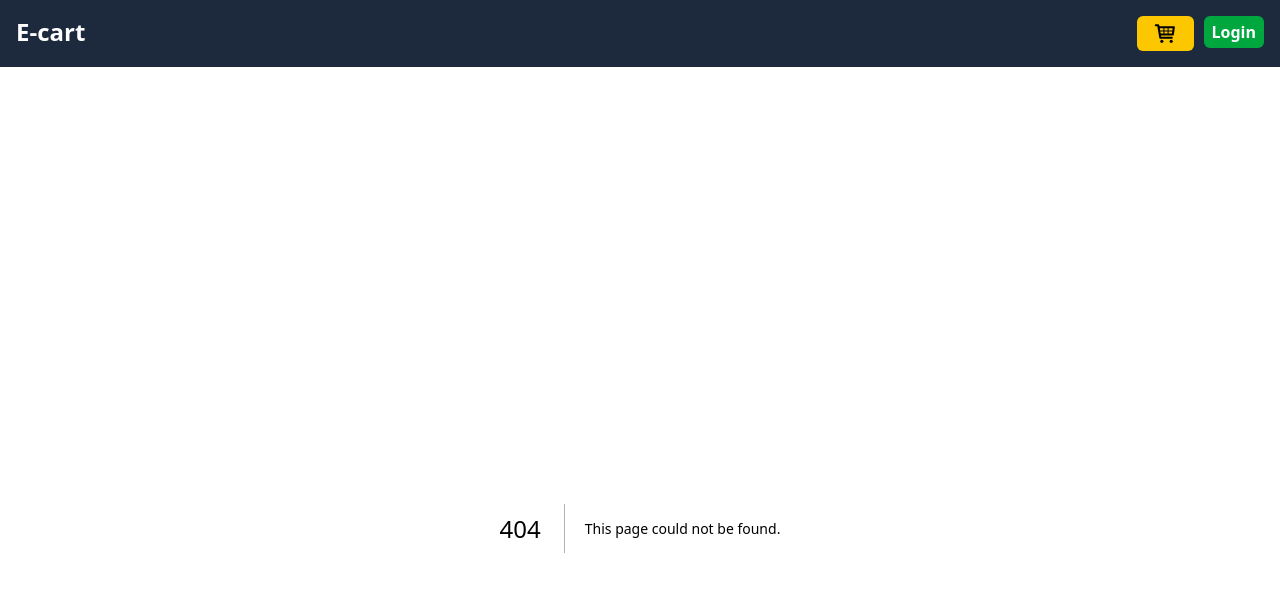
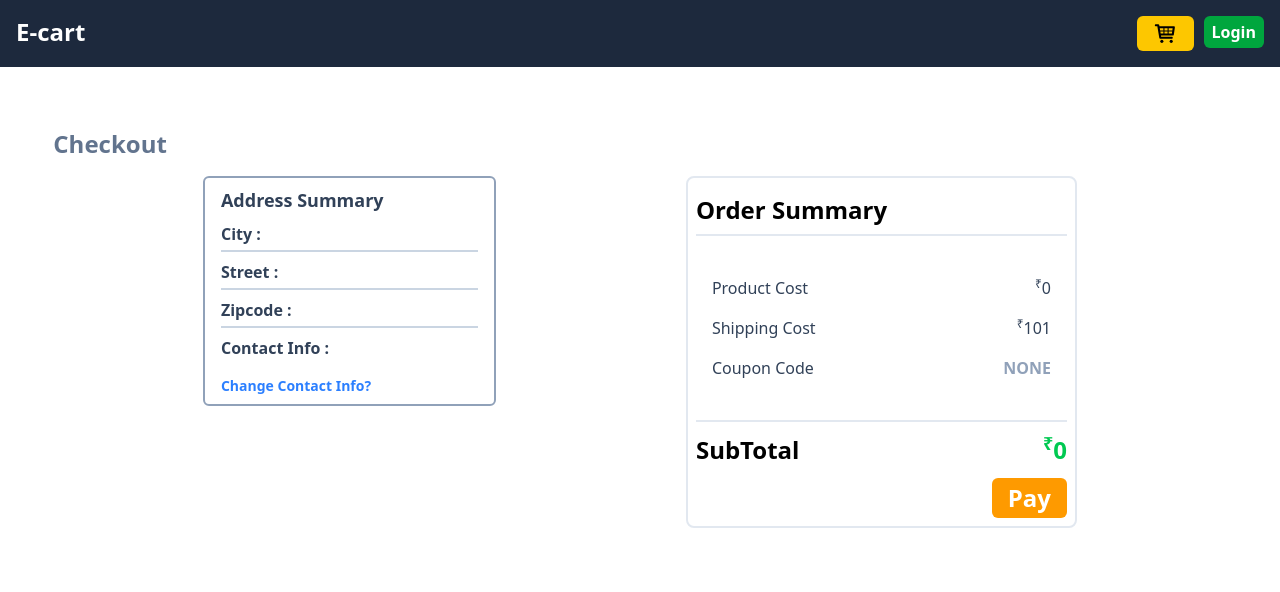
Before and after one commit to El-Drago11/e-cart, a Next.js app: page /cart/checkout in a window 1280 px wide. Before the commit this address had no page. Shown: the top 592 px of the page. Built offline with nearby package versions, Linux system fonts and the light colour scheme.

Commit message:
added checkout and auth

```diff
--- /dev/null
+++ b/src/app/cart/checkout/page.js
@@ -0,0 +1,18 @@
+
+import AddressSummary from "@/components/checkout/AddressSummary";
+import OrderSummary from "@/components/checkout/OrderSummary";
+
+const Checkout = () => {
+
+  return (
+    <div className="flex flex-col justify-center items-center">
+        <div className="text-left font-bold text-2xl w-full mb-4 text-slate-500">Checkout</div>
+        <div className=" flex w-full justify-evenly gap-10 items-center flex-wrap">
+            <AddressSummary/>
+            <OrderSummary/>
+        </div>
+    </div>
+  )
+}
+
+export default Checkout
--- a/src/app/cart/page.js
+++ b/src/app/cart/page.js
@@ -2,10 +2,26 @@
 
 import ProductCard from "@/Common/ProductCard";
 import { useCartContextProvider } from "@/contextProvider/cartContextProvider";
+import { useLoginContextProvider } from "@/contextProvider/LoginContextProvider";
+import { useRouter } from "next/navigation";
 
 const UserCart = ()=>{
+
+    const {isLogin} = useLoginContextProvider();
+    const router = useRouter();
+
     const cartContext = useCartContextProvider();
     const{cartState} = cartContext;
+
+    const proccedCheckout = ()=>{
+        if(isLogin){
+            router.push('cart/checkout')
+        }else{
+            router.push('/login')
+        }
+        return;
+    }
+
 
     return(
         <div className="mx-auto">
@@ -15,7 +31,7 @@ const UserCart = ()=>{
                     <div className="text-2xl font-semibold bg-amber-500 px-4 w-fit py-1 rounded-md text-black">
                         Total Price =  <sup>₹</sup>{cartState.totalAmount}
                     </div>
-                    <button className="text-2xl font-semibold bg-green-500 px-4 w-fit py-1 rounded-md text-white cursor-pointer">Checkout</button>
+                    <button className="text-2xl font-semibold bg-green-500 px-4 w-fit py-1 rounded-md text-white cursor-pointer" onClick={()=>proccedCheckout()}>Checkout</button>
                 </div>
             }
 
--- /dev/null
+++ b/src/components/checkout/AddressSummary.js
@@ -0,0 +1,39 @@
+'use client'
+
+import { useEffect, useState } from "react"
+
+const AddressSummary = () => {
+
+    const [getAddress,setAddress] = useState({});
+
+    useEffect(()=>{
+        const userDetail = JSON.parse(localStorage.getItem('userProfile'))
+        console.log(userDetail?.address)
+        setAddress(userDetail?.address)
+    },[])
+
+  return (
+    <div className=" self-start font-semibold text-slate-700 border-2 border-slate-400 w-full md:w-1/2 lg:w-1/4 py-2 px-4 rounded-md">
+        <div className="text-lg font-bold mb-2">Address Summary</div>
+        <div className="flex gap-2 capitalize border-b-2 border-slate-300 mb-2 pb-1">
+            <div>City : </div>
+            <div>{getAddress?.city}</div>
+        </div>
+        <div className="flex gap-2 capitalize border-b-2 border-slate-300 mb-2 pb-1">
+            <div>Street : </div>
+            <div>{getAddress?.street}</div>
+        </div>
+        <div className="flex gap-2 capitalize border-b-2 border-slate-300 mb-2 pb-1">
+            <div>Zipcode : </div>
+            <div>{getAddress?.zipcode}</div>
+        </div>
+        <div className="flex gap-2 capitalize">
+            <div>Contact Info : </div>
+            <div>{getAddress?.number}</div>
+        </div>
+        <div className="mt-4 text-sm text-blue-500 hover:text-blue-600 cursor-pointer capitalize">Change contact info?</div>
+    </div>
+  )
+}
+
+export default AddressSummary
--- /dev/null
+++ b/src/components/checkout/OrderSummary.js
@@ -0,0 +1,36 @@
+'use client'
+
+import { useCartContextProvider } from "@/contextProvider/cartContextProvider";
+
+const OrderSummary = () => {
+
+    const cartContext = useCartContextProvider();
+    const { cartState } = cartContext;
+
+    return (
+        <div className="w-full md:w-1/2 lg:w-1/3 flex justify-center flex-col items-center border-2 border-slate-200 rounded-lg p-2 mb-10">
+            <div className=" text-2xl font-bold border-b-2 border-slate-200 w-full py-2">Order Summary</div>
+            <ul className="w-full px-4 flex flex-col gap-4 text-slate-700 my-10">
+                <li className="flex justify-between">
+                    <div>Product Cost</div>
+                    <div><sup>₹</sup>{cartState?.totalAmount}</div>
+                </li>
+                <li className="flex justify-between">
+                    <div>Shipping Cost</div>
+                    <div><sup>₹</sup>101</div>
+                </li>
+                <li className="flex justify-between">
+                    <div>Coupon Code</div>
+                    <div className=" text-md font-bold text-slate-400">NONE</div>
+                </li>
+            </ul>
+            <div className="w-full flex justify-between border-t-2 border-slate-200 py-1">
+                <div className=" text-2xl font-semibold w-fit py-2">SubTotal</div>
+                <div className="w-fit text-2xl font-semibold py-2 text-green-500"><sup>₹</sup>{cartState?.totalAmount}</div>
+            </div>
+            <button className="text-2xl font-semibold bg-amber-500 hover:bg-amber-600 px-4 w-fit py-1 rounded-md text-white cursor-pointer self-end">Pay</button>
+        </div>
+    )
+}
+
+export default OrderSummary
```
